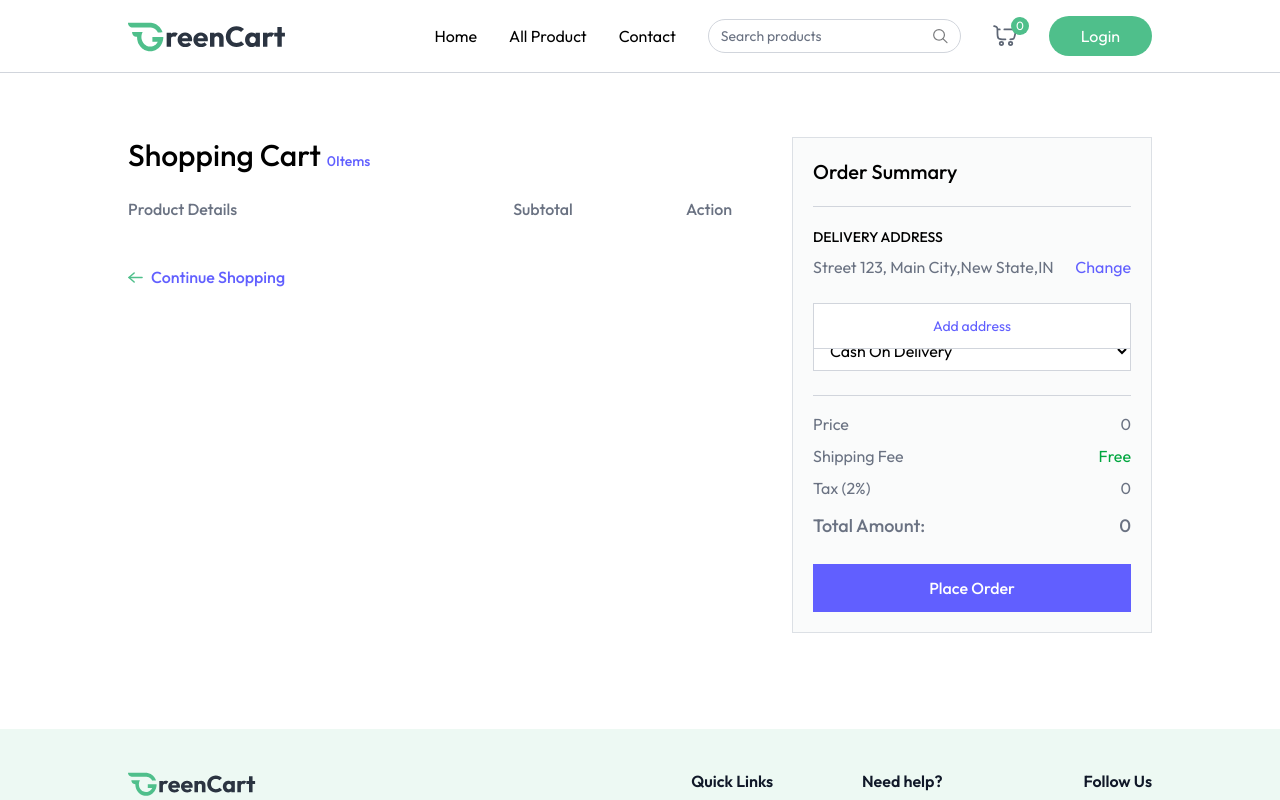
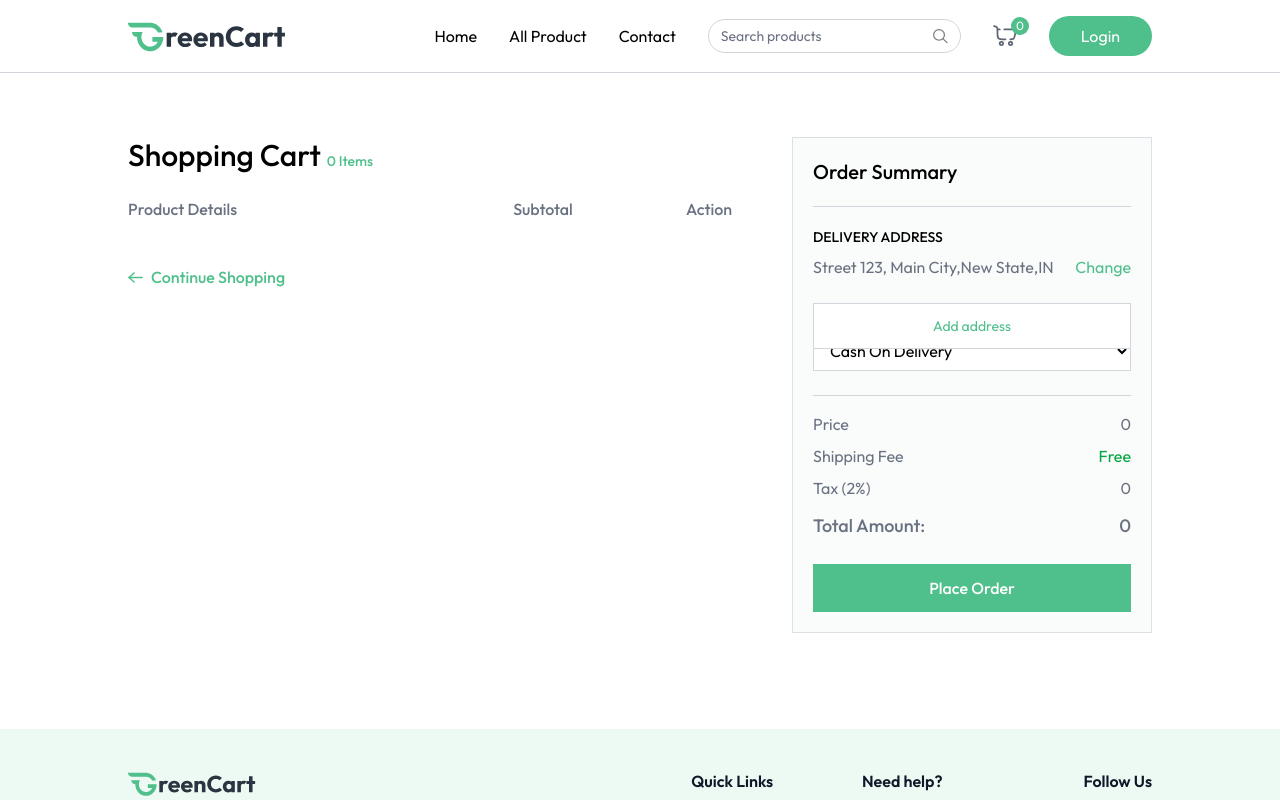
Before and after one commit to Nithinjayan4/Greencart, a React (Vite) app in the folder client/: page /cart in a window 1280 px wide. Both pictures are taken after a click on the button "Change". Shown: the top 800 px of the page. Built offline with nearby package versions, Linux system fonts and the light colour scheme.

Commit message:
cart page complete

```diff
--- /dev/null
+++ b/client/src/pages/AddAddress.jsx
@@ -0,0 +1,9 @@
+import React from 'react'
+
+const AddAddress = () => {
+  return (
+    <div>AddAddress</div>
+  )
+}
+
+export default AddAddress
--- a/client/src/pages/Cart.jsx
+++ b/client/src/pages/Cart.jsx
@@ -45,7 +45,7 @@
       <div className="flex-1 max-w-4xl">
         <h1 className="text-3xl font-medium mb-6">
           Shopping Cart{" "}
-          <span className="text-sm text-indigo-500">{getCartCount()}Items</span>
+          <span className="text-sm text-primary">{getCartCount()} Items</span>
         </h1>
 
         <div className="grid grid-cols-[2fr_1fr_1fr] text-gray-500 text-base font-medium pb-3">
@@ -83,7 +83,7 @@
                   </p>
                   <div className="flex items-center">
                     <p>Qty:</p>
-                    <select className="outline-none">
+                    <select onChange={e=> updateCartItem(product._id, Number(e.target.value))} value={cartItems[product._id]} className="outline-none">
                       {Array(
                         cartItems[product._id] > 9 ? cartItems[product._id] : 9
                       )
@@ -103,11 +103,11 @@
               {product.offerPrice * product.quantity}
             </p>
             <button
-              onClick={() => removeFromCart()}
+              onClick={() => removeFromCart(product._id)}
               className="cursor-pointer mx-auto"
             >
               <img
-                src={assets.refresh_icon}
+                src={assets.remove_icon}
                 alt="remove"
                 className="inline-block w-6 h-6"
               />
@@ -120,7 +120,7 @@
             navigate("/products");
             scrollTo(0, 0);
           }}
-          className="group cursor-pointer flex items-center mt-8 gap-2 text-indigo-500 font-medium"
+          className="group cursor-pointer flex items-center mt-8 gap-2 text-primary font-medium"
         >
           <img
             src={assets.arrow_right_icon_colored}
@@ -145,7 +145,7 @@
             </p>
             <button
               onClick={() => setShowAddress(!showAddress)}
-              className="text-indigo-500 hover:underline cursor-pointer"
+              className="text-primary hover:underline cursor-pointer"
             >
               Change
             </button>
@@ -162,7 +162,7 @@
                 ))}
                 <p
                   onClick={() =>navigate("/add-address")}
-                  className="text-indigo-500 text-center cursor-pointer p-2 hover:bg-indigo-500/10"
+                  className="text-primary text-center cursor-pointer p-2 hover:bg-primary/10"
                 >
                   Add address
                 </p>
@@ -199,7 +199,7 @@
           </p>
         </div>
 
-        <button onClick={placeOrder} className="w-full py-3 mt-6 cursor-pointer bg-indigo-500 text-white font-medium hover:bg-indigo-600 transition">
+        <button onClick={placeOrder} className="w-full py-3 mt-6 cursor-pointer bg-primary text-white font-medium hover:bg-primary-dull transition">
         {paymentOption === "COD" ? "Place Order" : "Proceed to Checkout"}
         </button>
       </div>
```
